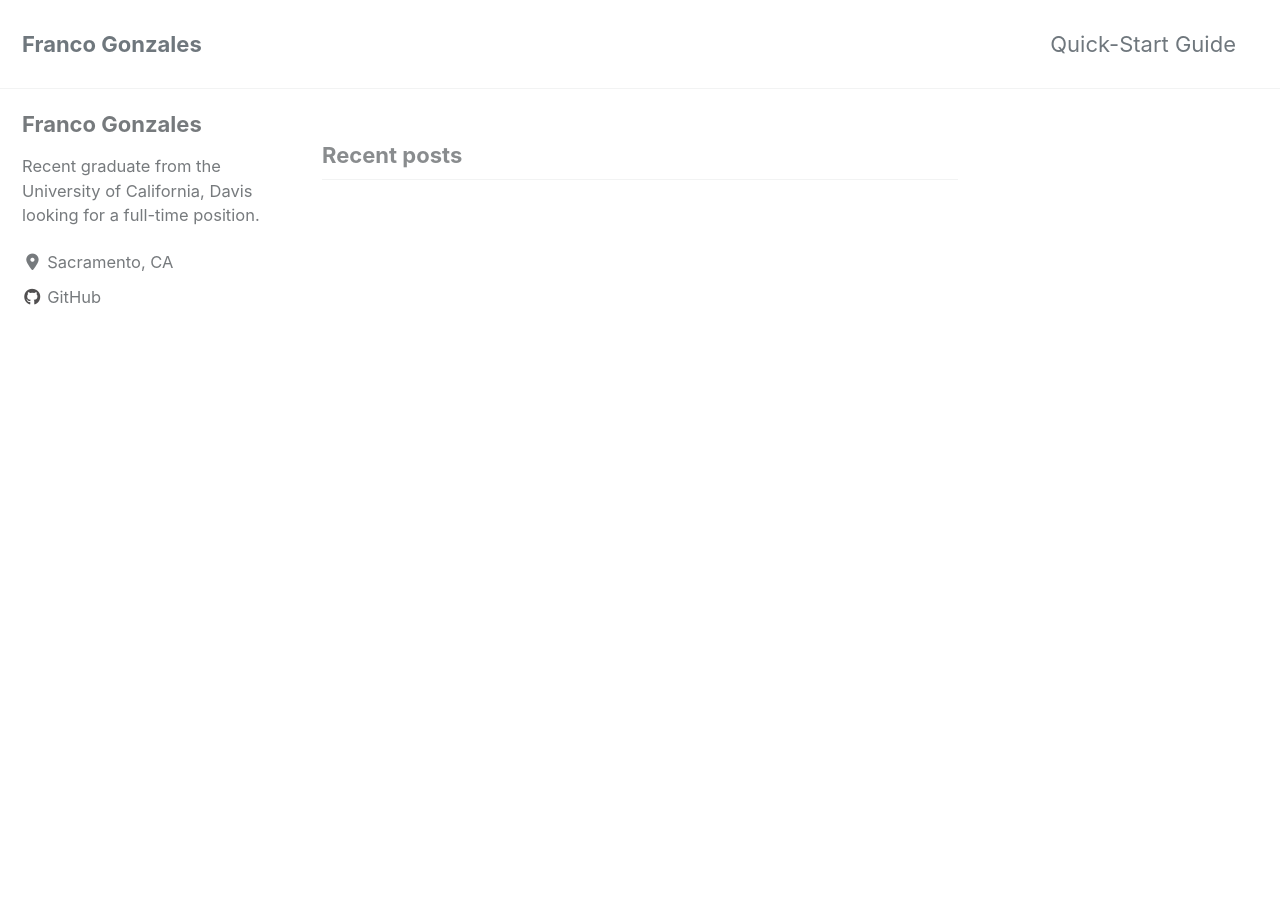
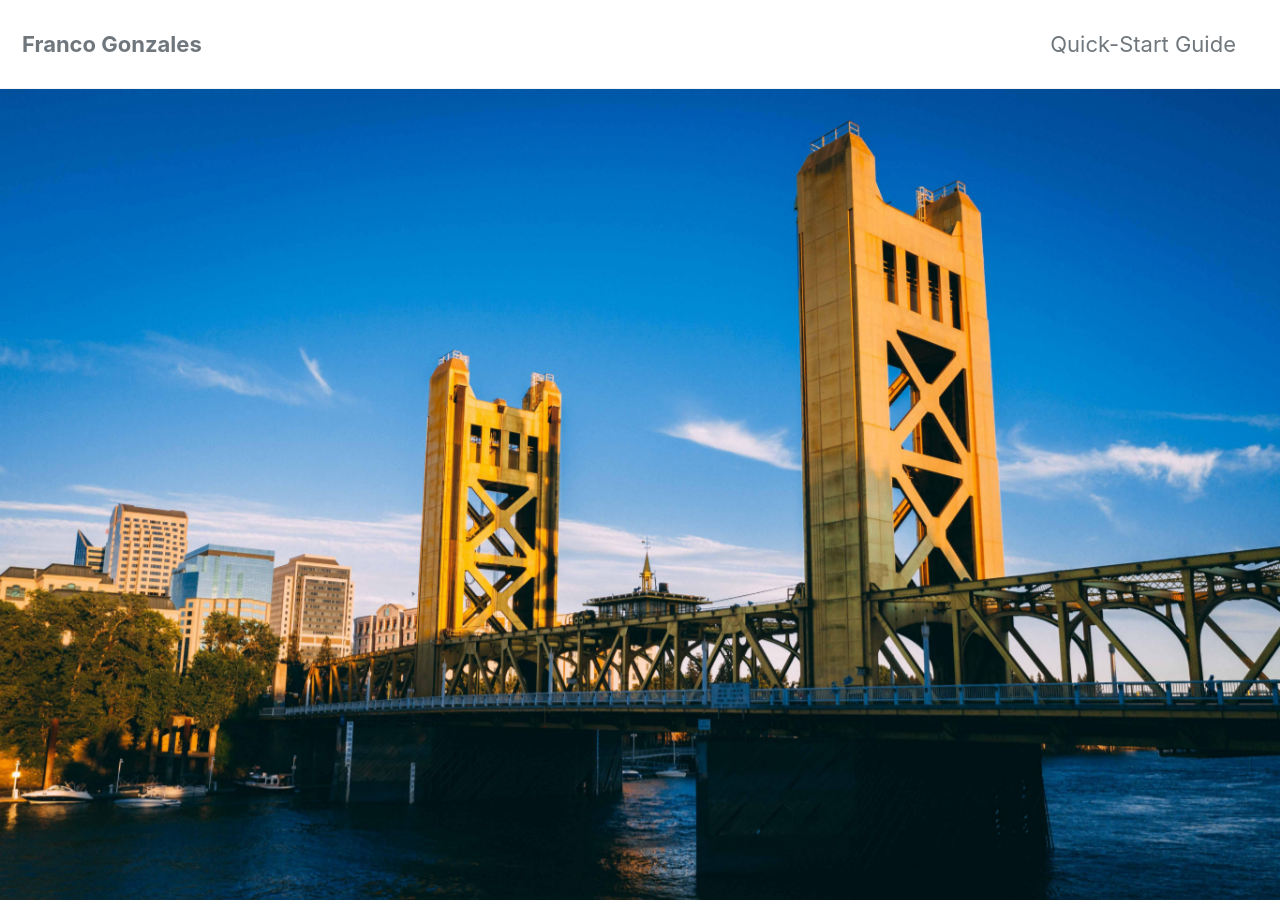
Before and after one commit to francogonzales/francogonzales.github.io, a Jekyll site: the page built from index.html, in a window 1280 px wide and 900 px high. Built offline with Jekyll 4.4.1, drawn with Linux system fonts in a browser that asks for light colours; cached includes are drawn as plain includes; nearby versions of some CDN libraries; the list of posts is cut into pages by our own code; some of the changed text lies outside the part shown.

Commit message:
added test images

```diff
--- a/_config.yml
+++ b/_config.yml
@@ -108,14 +108,14 @@ analytics:
 # Site Author
 author:
   name             : "Franco Gonzales"
-  avatar           : # path of avatar image, e.g. "/assets/images/bio-photo.jpg"
-  bio              : "Recent graduate from the University of California, Davis looking for a full-time position."
+  avatar           : "/images/biophoto.jpg"
+  bio              : "Recent graduate from the University of California, Davis."
   location         : "Sacramento, CA"
-  email            :
+  email            : "francobg97@gmail.com"
   links:
     - label: "Email"
       icon: "fas fa-fw fa-envelope-square"
-      # url: mailto:your.name@email.com
+      url: mailto:francobg97@gmail.com
     - label: "Website"
       icon: "fas fa-fw fa-link"
       # url: "https://your-website.com"
--- a/index.html
+++ b/index.html
@@ -1,4 +1,6 @@
 ---
 layout: home
 author_profile: true
+header:
+    image: "/images/tbridge.jpg"
 ---
```
Also changed, not shown: images/biophoto.jpg (added), images/tbridge.jpg (added), 2 other files.
